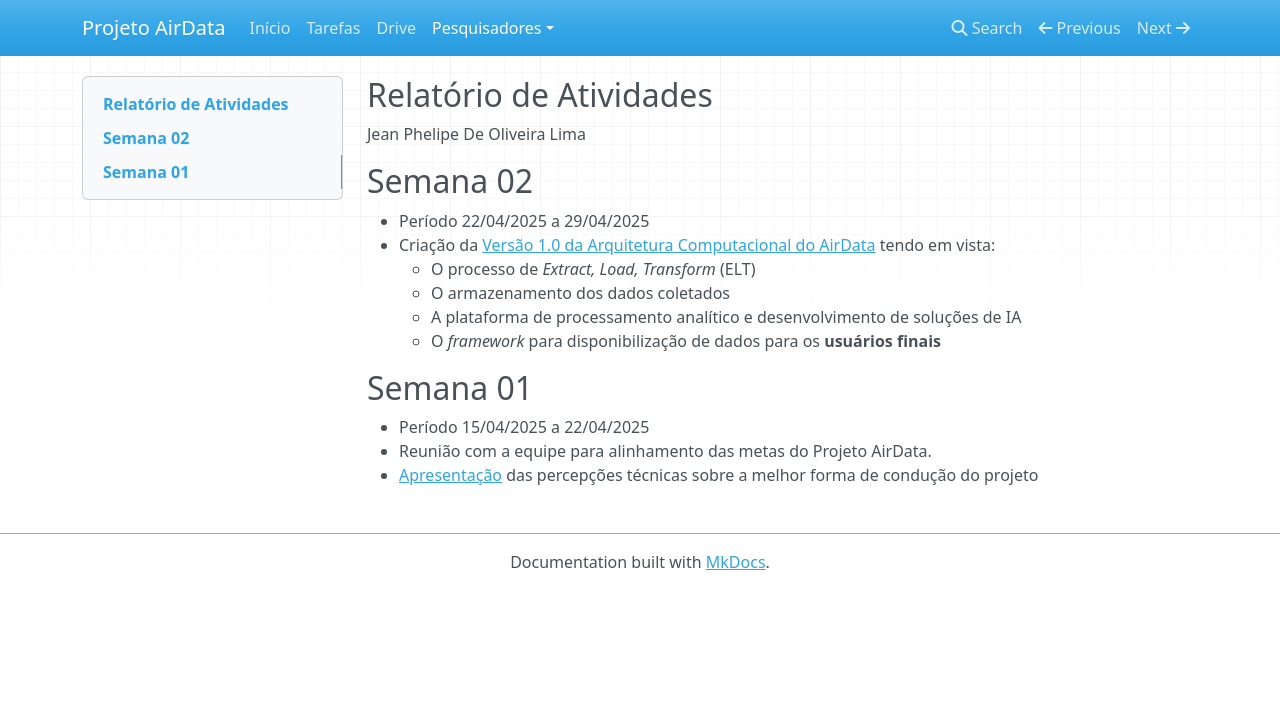
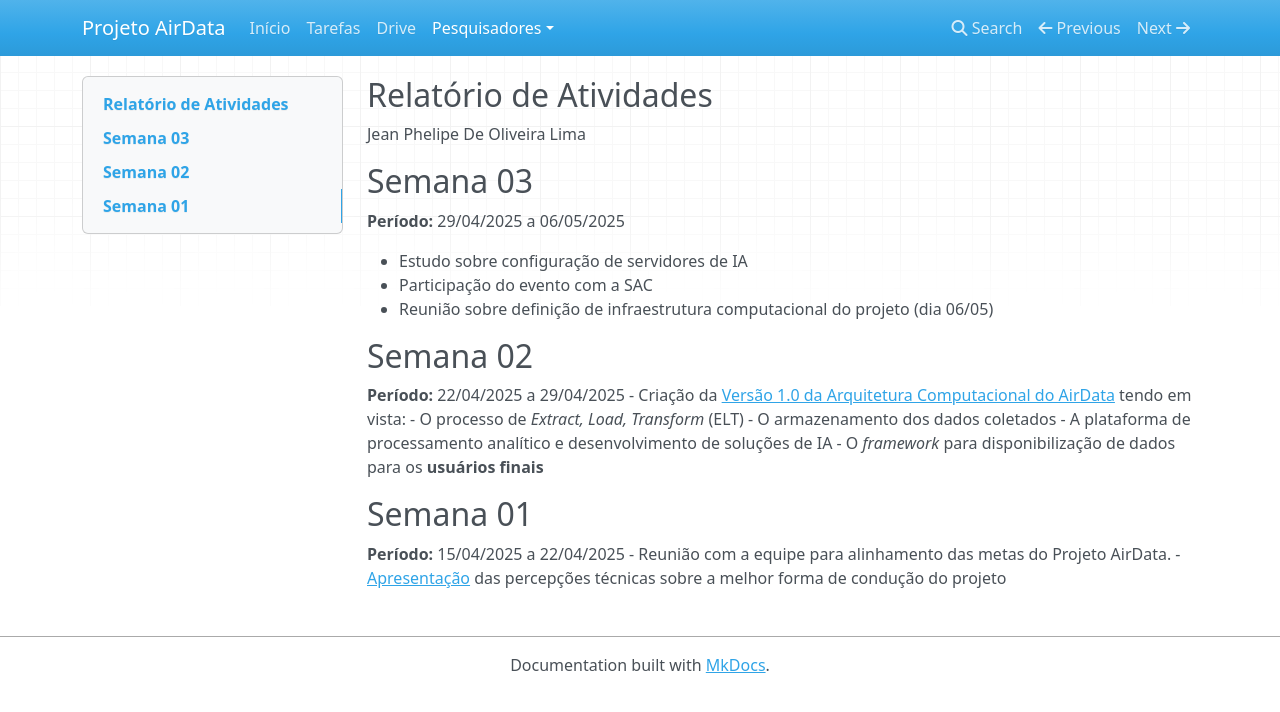
Before and after one commit to projetoairdata/web, an MkDocs documentation site: the page built from docs/pesquisadores/jean_lima.md, in a window 1280 px wide. Shown: the top 712 px of the page. Built offline with MkDocs 1.6.1, drawn with Linux system fonts in a browser that asks for light colours; nearby versions of some CDN libraries.

Commit message:
Atividades semana 3 - Jean Lima

```diff
--- a/docs/pesquisadores/jean_lima.md
+++ b/docs/pesquisadores/jean_lima.md
@@ -2,9 +2,18 @@
 
 Jean Phelipe De Oliveira Lima
 
+## Semana 03
+
+**Período:** 29/04/2025 a 06/05/2025
+
+- Estudo sobre configuração de servidores de IA
+- Participação do evento com a SAC
+- Reunião sobre definição de infraestrutura computacional do projeto (dia 06/05)
+
+
 ## Semana 02
 
-- Período 22/04/2025 a 29/04/2025
+**Período:** 22/04/2025 a 29/04/2025
 - Criação da [Versão 1.0 da Arquitetura Computacional do AirData](https://drive.google.com/file/d/1ShhkWRLNF-9LTfd0UGdXExh435jxNkd7/view?usp=sharing) tendo em vista:
     - O processo de *Extract, Load, Transform* (ELT)
     - O armazenamento dos dados coletados
@@ -14,6 +23,6 @@ Jean Phelipe De Oliveira Lima
 
 ##  Semana 01
 
-- Período 15/04/2025 a 22/04/2025
+**Período:** 15/04/2025 a 22/04/2025
 - Reunião com a equipe para alinhamento das metas do Projeto AirData.
 - [Apresentação](https://docs.google.com/presentation/d/1lZbk3jUqIAq4ePrBIOpQt2kXBpN9qYTUTb8uQjB6gdo/edit?usp=sharing) das percepções técnicas sobre a melhor forma de condução do projeto
```
